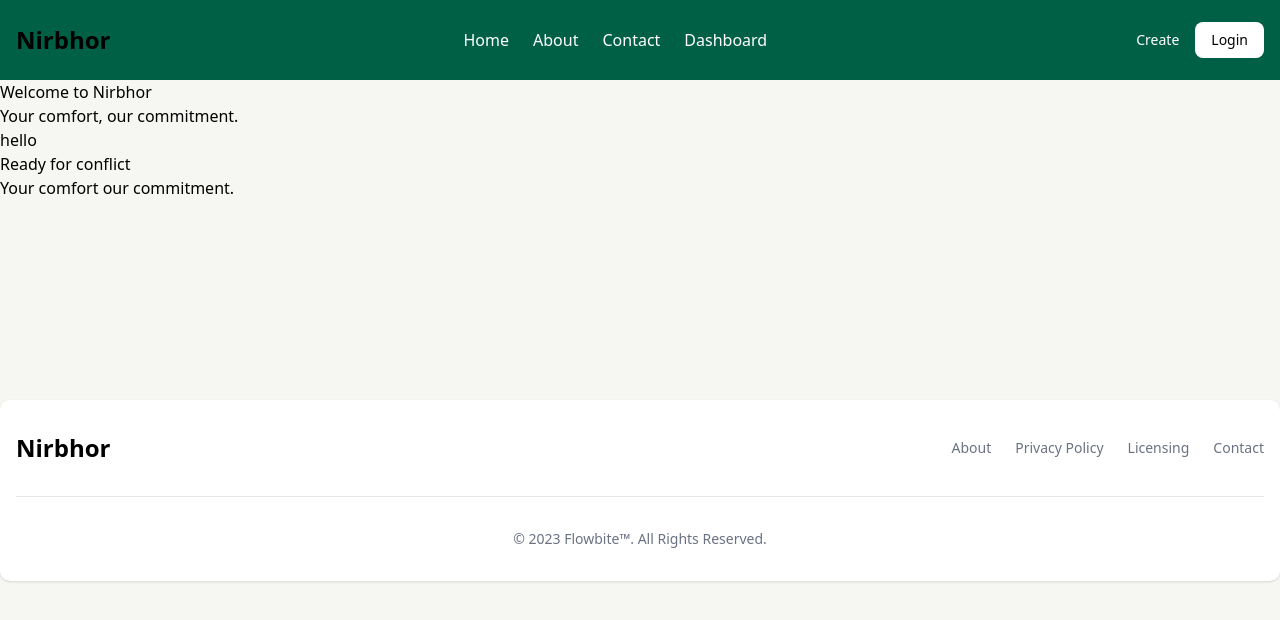
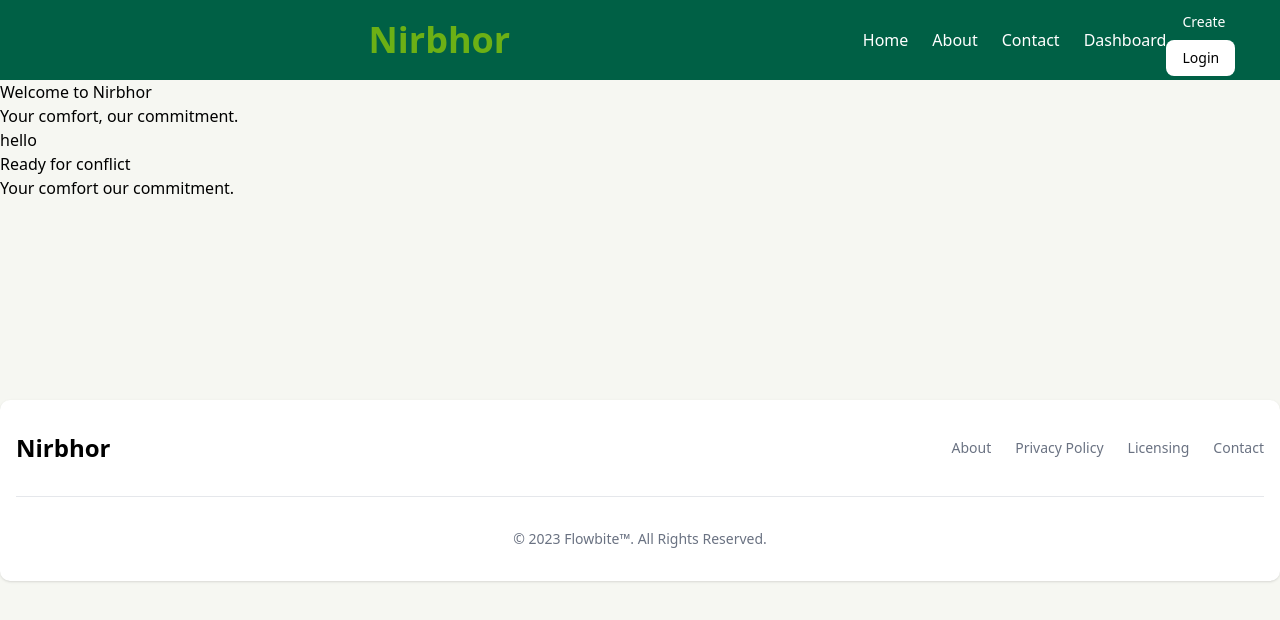
Before and after one commit to adnansyed101/nirbhor, a Next.js app: page / in a window 1280 px wide. Shown: the top 620 px of the page. Built offline with nearby package versions, Linux system fonts and the light colour scheme; no server answers.

Commit message:
refactor: updated a few component's path

```diff
--- a/src/app/(home)/(auth)/login/page.tsx
+++ b/src/app/(home)/(auth)/login/page.tsx
@@ -1,6 +1,6 @@
-import { LoginForm } from "@/components/login-form"
 import { Metadata } from "next"
-import Logo from "../components/Logo"
+import { LoginForm } from "./components/login-form"
+import Logo from "@/components/Logo"
 
 export const metadata: Metadata = {
   title: "Login"
--- a/src/app/(home)/(auth)/register/page.tsx
+++ b/src/app/(home)/(auth)/register/page.tsx
@@ -1,9 +1,9 @@
 'use client';
 
 import { useState } from "react";
-import Logo from "../components/Logo";
 import { Button } from "@/components/ui/button";
-import { SignupForm } from "@/components/signup-form";
+import { SignupForm } from "./components/signup-form";
+import Logo from "@/components/Logo";
 
 const Page = () => {
   const [selectedRole, setSelectedRole] = useState<string>('');
--- a/src/app/(home)/components/navbar/Logo.tsx
+++ /dev/null
@@ -1,11 +0,0 @@
-import React from "react";
-
-interface Props {
-  className?: string;
-}
-
-const Logo: React.FC<Props> = ({ className }) => {
-  return <h2 className={`text-2xl font-semibold ${className}`}>Nirbhor</h2>;
-};
-
-export default Logo;
--- a/src/app/(home)/components/navbar/Navbar.tsx
+++ b/src/app/(home)/components/navbar/Navbar.tsx
@@ -1,10 +1,10 @@
 "use client";
 
 import Link from "next/link";
-import Logo from "./Logo";
 import { navigation } from "@/constant";
 import { Button } from "@/components/ui/button";
 import { usePathname } from "next/navigation";
+import Logo from "@/components/Logo";
 
 const Navbar = () => {
   const path = usePathname();
```
Also changed, not shown: src/app/(home)/(auth)/login/components/login-form.tsx (renamed from src/components/login-form.tsx), src/app/(home)/(auth)/register/components/signup-form.tsx (renamed from src/components/signup-form.tsx), src/components/Logo.tsx (renamed from src/app/(home)/(auth)/components/Logo.tsx).
